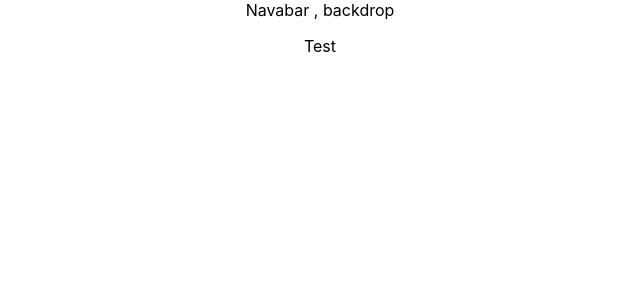
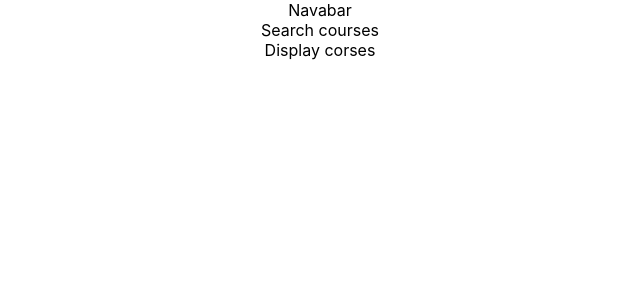
Before and after one commit to lakruone/Rays-Courses---Frontend-ReactJS, a React app: page / in a window 1280 px wide. Shown: the top 300 px of the page, without its empty margins (320-960 px from the left). Built offline with nearby package versions, Linux system fonts and the light colour scheme.

Commit message:
start first page

```diff
--- a/src/App.js
+++ b/src/App.js
@@ -1,11 +1,12 @@
 import './App.css';
 import Layout from './components/Layout/Layout';
+import Courses from './containers/Courses';
 
 function App() {
   return (
     <div className="App">
       <Layout>
-        <p>Test</p>
+        <Courses/>
       </Layout>
     </div>
   );
--- /dev/null
+++ b/src/components/Layout/Layout.css
@@ -0,0 +1,6 @@
+.Content {
+  margin-top: 16px;
+  background-color: #e8d080;
+  background: #e8d080;
+  font-size: 100px;
+}
--- a/src/components/Layout/Layout.js
+++ b/src/components/Layout/Layout.js
@@ -1,11 +1,13 @@
 import React from 'react';
 
 import Wrap from '../../hoc/wrap';
+import classes from './Layout.css';
 
 const layout = (props) => (
   <Wrap>
-    <div>Navabar , backdrop</div>
-    <main>
+    <div>Navabar </div>
+
+    <main className={classes.Content}>
       {props.children}
     </main>
   </Wrap>
--- /dev/null
+++ b/src/containers/Courses.js
@@ -0,0 +1,17 @@
+import React, {Component} from 'react';
+import Wrap from '../hoc/wrap';
+
+class Courses extends Component {
+
+  render(){
+    return(
+      <Wrap>
+        <div>Search courses</div>
+        <div>Display corses</div>
+      </Wrap>
+
+    );
+  }
+}
+
+export default Courses;
```
